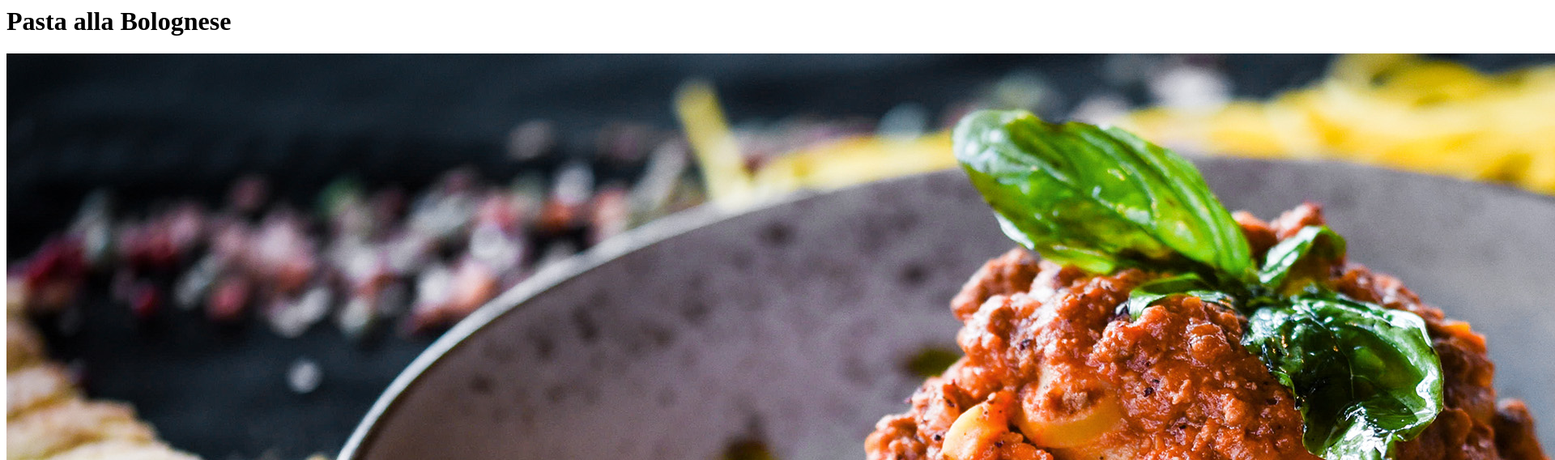
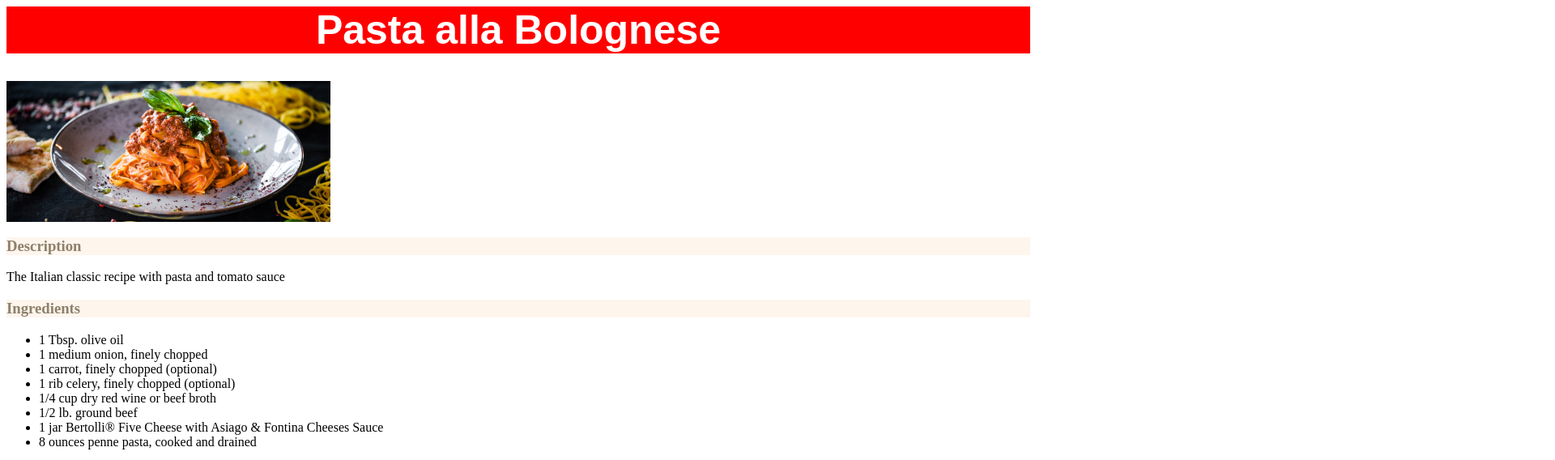
Before and after one commit to AlexT78/odin-recipes, a plain HTML site: page recipes/bolognesepasta.html in a window 1280 px wide. Shown: the top 568 px of the page at 81% size, 1920 px wide, since content can reach past the window. Drawn offline with Linux system fonts and the light colour scheme.

Commit message:
added basis CSS modification

```diff
--- a/recipes/bolognesepasta.html
+++ b/recipes/bolognesepasta.html
@@ -1,4 +1,5 @@
-<h1>Pasta alla Bolognese</h1>
+<link rel="stylesheet" href="../style.css">
+<h1 class="title">Pasta alla Bolognese</h1>
 
 <img src="./images/bolognesepasta.jpg" alt="Pasta alla Bolognese">
 
--- /dev/null
+++ b/style.css
@@ -0,0 +1,23 @@
+.title {
+    background-color: red;
+    color: white;
+    font-size: 50px;
+    text-align: center;
+    font-weight: bold;
+    font-family: arial,sans-serif,helvetica;
+}
+
+.recipe {
+    background-color: #ADC2A9;
+    color: #99A799;
+}
+
+img {
+    width: 400px;
+    height: auto;
+}
+
+h3 {
+    background-color: #FEF5ED ;
+    color: #8E806A;
+}
```
Also changed, not shown: index.html (+5 -4 lines), recipes/grilledcheese.html (+2 -1 lines), recipes/tartiflette.html (+2 -1 lines).
